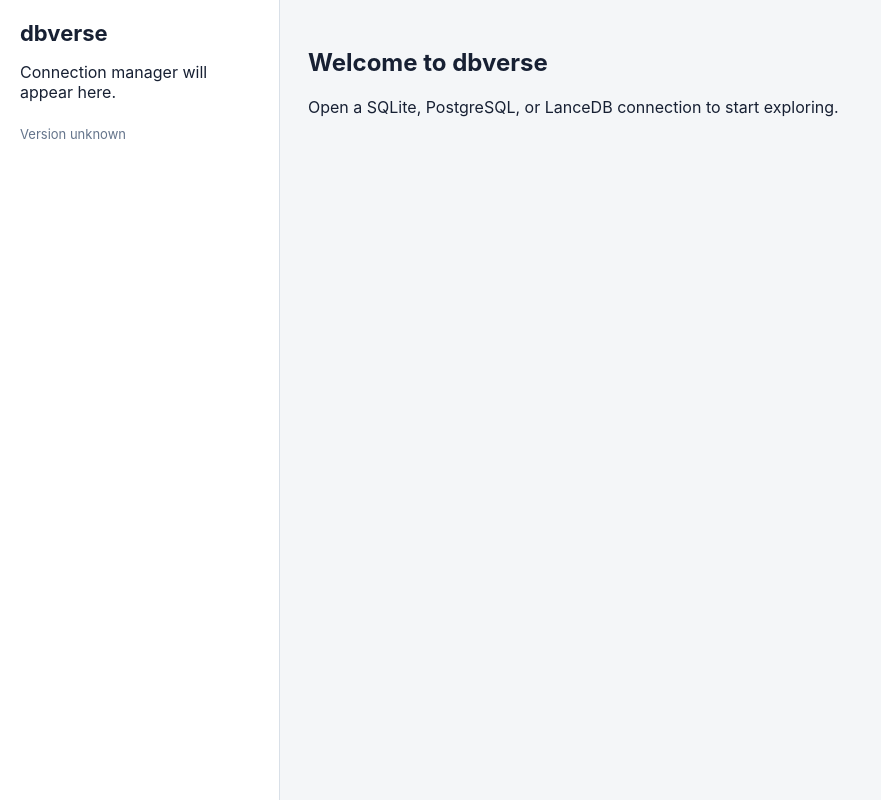
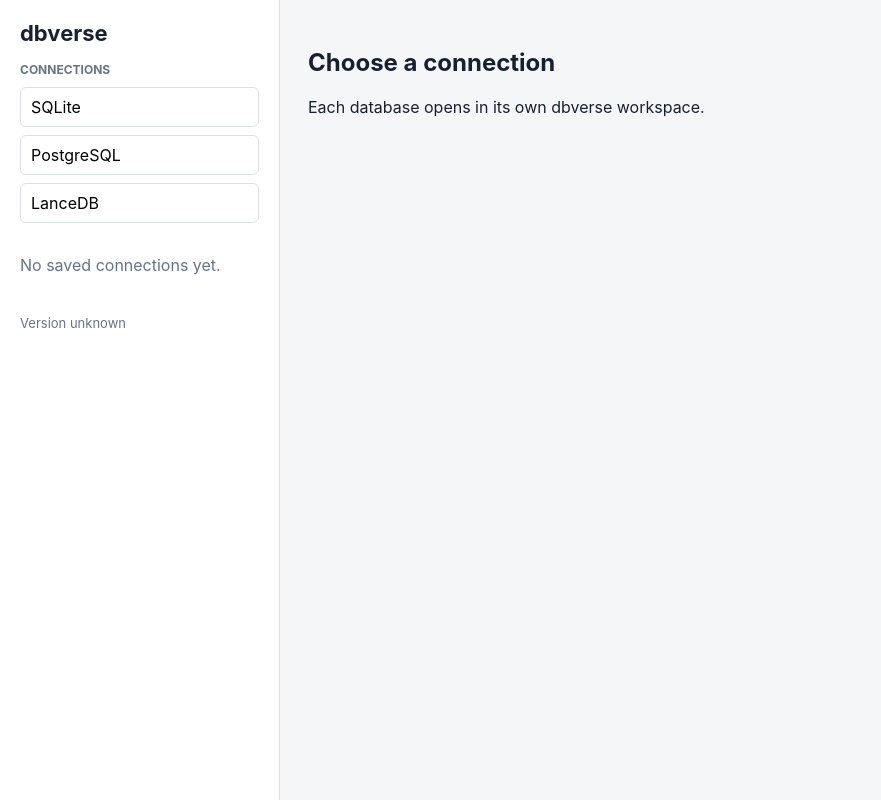
Before and after one commit to sirius-zuo/dbverse, a React (Vite) app: page / in a window 1280 px wide. Shown: the whole page, without its empty margins (0-881 px from the left). Built offline with nearby package versions, Linux system fonts and the light colour scheme.

Commit message:
feat: add shared shell and workspace router

```diff
--- a/src/App.tsx
+++ b/src/App.tsx
@@ -1,24 +1,55 @@
 import { useEffect, useState } from "react";
 import { appVersion } from "./api/tauri";
+import { listConnections } from "./api/profiles";
+import type { ConnectionProfile, DatabaseKind } from "./api/types";
+import { ConnectionManager } from "./components/ConnectionManager";
+import { WorkspaceRouter } from "./components/WorkspaceRouter";
 
 export function App() {
   const [version, setVersion] = useState<string>("loading");
+  const [profiles, setProfiles] = useState<ConnectionProfile[]>([]);
+  const [selectedProfile, setSelectedProfile] = useState<ConnectionProfile | null>(null);
 
   useEffect(() => {
     void appVersion().then(setVersion).catch(() => setVersion("unknown"));
+    void listConnections().then(setProfiles).catch(() => setProfiles([]));
   }, []);
+
+  function createDraft(kind: DatabaseKind) {
+    const draft: ConnectionProfile = {
+      id: crypto.randomUUID(),
+      displayName: `New ${kind} connection`,
+      kind,
+      config:
+        kind === "postgresql"
+          ? {
+              kind,
+              host: "localhost",
+              port: 5432,
+              database: "postgres",
+              username: "postgres",
+              sslMode: "prefer",
+            }
+          : { kind, path: "" },
+      secretRefs: [],
+      lastUsedAt: null,
+    };
+    setSelectedProfile(draft);
+  }
 
   return (
     <main className="app-shell">
       <aside className="app-sidebar">
         <h1>dbverse</h1>
-        <p>Connection manager will appear here.</p>
+        <ConnectionManager
+          profiles={profiles}
+          selectedProfileId={selectedProfile?.id ?? null}
+          onSelect={setSelectedProfile}
+          onCreate={createDraft}
+        />
         <p className="app-version">Version {version}</p>
       </aside>
-      <section className="app-workspace">
-        <h2>Welcome to dbverse</h2>
-        <p>Open a SQLite, PostgreSQL, or LanceDB connection to start exploring.</p>
-      </section>
+      <WorkspaceRouter profile={selectedProfile} />
     </main>
   );
 }
--- /dev/null
+++ b/src/api/profiles.ts
@@ -0,0 +1,14 @@
+import { invoke } from "@tauri-apps/api/core";
+import type { ConnectionProfile } from "./types";
+
+export function listConnections(): Promise<ConnectionProfile[]> {
+  return invoke<ConnectionProfile[]>("list_connections");
+}
+
+export function saveConnection(profile: ConnectionProfile): Promise<ConnectionProfile[]> {
+  return invoke<ConnectionProfile[]>("save_connection", { profile });
+}
+
+export function deleteConnection(profileId: string): Promise<ConnectionProfile[]> {
+  return invoke<ConnectionProfile[]>("delete_connection", { profileId });
+}
--- /dev/null
+++ b/src/components/ConnectionManager.tsx
@@ -0,0 +1,39 @@
+import type { ConnectionProfile, DatabaseKind } from "../api/types";
+
+interface ConnectionManagerProps {
+  profiles: ConnectionProfile[];
+  selectedProfileId: string | null;
+  onSelect(profile: ConnectionProfile): void;
+  onCreate(kind: DatabaseKind): void;
+}
+
+export function ConnectionManager({
+  profiles,
+  selectedProfileId,
+  onSelect,
+  onCreate
+}: ConnectionManagerProps) {
+  return (
+    <section className="connection-manager">
+      <div className="section-title">Connections</div>
+      <div className="connection-actions">
+        <button onClick={() => onCreate("sqlite")}>SQLite</button>
+        <button onClick={() => onCreate("postgresql")}>PostgreSQL</button>
+        <button onClick={() => onCreate("lancedb")}>LanceDB</button>
+      </div>
+      <div className="connection-list">
+        {profiles.map((profile) => (
+          <button
+            key={profile.id}
+            className={profile.id === selectedProfileId ? "connection active" : "connection"}
+            onClick={() => onSelect(profile)}
+          >
+            <span>{profile.displayName}</span>
+            <small>{profile.kind}</small>
+          </button>
+        ))}
+        {profiles.length === 0 ? <p className="empty-state">No saved connections yet.</p> : null}
+      </div>
+    </section>
+  );
+}
--- /dev/null
+++ b/src/components/WorkspaceRouter.tsx
@@ -0,0 +1,41 @@
+import type { ConnectionProfile } from "../api/types";
+
+interface WorkspaceRouterProps {
+  profile: ConnectionProfile | null;
+}
+
+export function WorkspaceRouter({ profile }: WorkspaceRouterProps) {
+  if (!profile) {
+    return (
+      <section className="workspace-empty">
+        <h2>Choose a connection</h2>
+        <p>Each database opens in its own dbverse workspace.</p>
+      </section>
+    );
+  }
+
+  if (profile.kind === "sqlite") {
+    return (
+      <section className="workspace">
+        <h2>SQLite Workspace</h2>
+        <p>{profile.displayName}</p>
+      </section>
+    );
+  }
+
+  if (profile.kind === "postgresql") {
+    return (
+      <section className="workspace">
+        <h2>PostgreSQL Workspace</h2>
+        <p>{profile.displayName}</p>
+      </section>
+    );
+  }
+
+  return (
+    <section className="workspace">
+      <h2>LanceDB Workspace</h2>
+      <p>{profile.displayName}</p>
+    </section>
+  );
+}
--- a/src/styles.css
+++ b/src/styles.css
@@ -45,3 +45,52 @@
   color: #64748b;
   font-size: 13px;
 }
+
+.section-title {
+  font-size: 12px;
+  color: #64748b;
+  font-weight: 700;
+  text-transform: uppercase;
+  margin-bottom: 10px;
+}
+
+.connection-actions {
+  display: grid;
+  gap: 8px;
+  margin-bottom: 16px;
+}
+
+.connection-actions button,
+.connection {
+  border: 1px solid #d9e0e8;
+  background: #ffffff;
+  border-radius: 6px;
+  padding: 9px 10px;
+  text-align: left;
+  cursor: pointer;
+}
+
+.connection-list {
+  display: grid;
+  gap: 8px;
+}
+
+.connection {
+  display: grid;
+  gap: 3px;
+}
+
+.connection.active {
+  border-color: #2563eb;
+  background: #eef4ff;
+}
+
+.connection small,
+.empty-state {
+  color: #64748b;
+}
+
+.workspace,
+.workspace-empty {
+  padding: 28px;
+}
```
